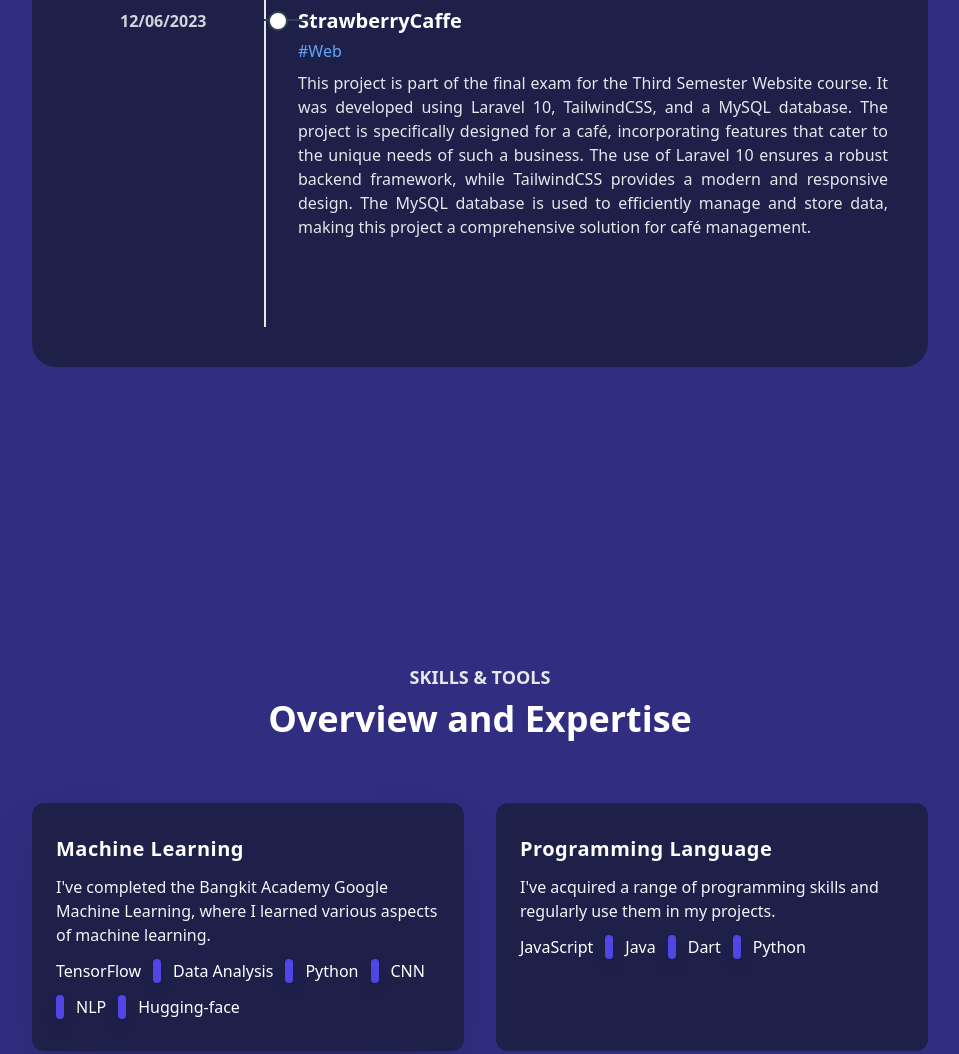
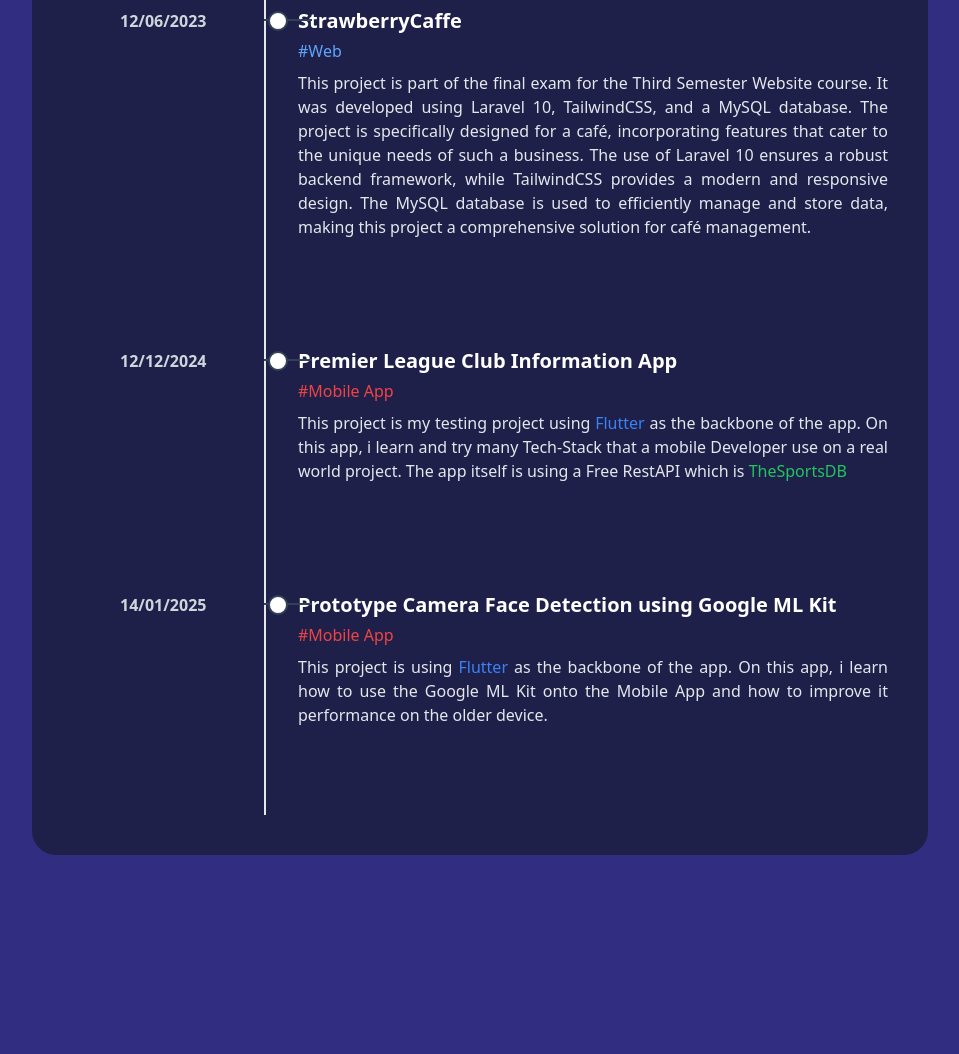
Before and after one commit to DXR3IN/portofolio, a website: page index.html in a window 1280 px wide. Shown: the part 2305-3359 px from the top of the page, without its empty margins (160-1119 px from the left). Drawn offline with nearby package versions, Linux system fonts and the light colour scheme.

Commit message:
update data for 5 Februari 2025

```diff
--- a/index.html
+++ b/index.html
@@ -350,9 +350,9 @@
                     </div>
                     <div class="container flex">
                       <div class="-mt-12">
-                        <h2 class="text-white mt-1 text-xl font-semibold">
+                        <a href="https://github.com/rahmanfaisal0414/C241-PS042-Capstone-Yap2Type"><h2 class="text-white mt-1 text-xl font-semibold">
                           Yap2Type
-                        </h2>
+                        </h2></a>
                         <div class="mb-2 mt-1">
                           <span class="text-green-500">#App</span>
                           <p class="text-gray-200 mt-2 text-justify">
@@ -414,9 +414,9 @@
                     </div>
                     <div class="container flex">
                       <div class="-mt-12">
-                        <h2 class="text-white mt-1 text-xl font-semibold">
+                        <a href="https://github.com/DXR3IN/Strawberry-Caffe"><h2 class="text-white mt-1 text-xl font-semibold">
                           StrawberryCaffe
-                        </h2>
+                        </h2></a>
                         <div class="mb-2 mt-1">
                           <span class="text-blue-400">#Web</span>
                           <p class="text-gray-200 mt-2 text-justify">
@@ -435,7 +435,108 @@
                         </div>
                       </div>
                     </div>
+
                   </article>
+
+
+                </div>
+              </div>
+              <div class="flex flex-row gap-8">
+                <!-- LG -->
+                <div class="mx-auto hidden max-w-40 px-12 md:block md:pb-24">
+                  <div
+                    class="relative top-0 mt-4 pt-1.5 md:sticky md:top-[86px]"
+                  >
+                    <div
+                      class="text-gray-300 flex-grow font-sora font-semibold"
+                    >
+                      <time datetime="2022-02-11" class="w-20">12/12/2024</time>
+                    </div>
+                  </div>
+                </div>
+                <div class="border-divider-dark items-stretch border"></div>
+                <div
+                  class="flex min-w-0 flex-1 flex-col gap-16 md:gap-0 md:py-4"
+                >
+                <article class="md:pb-16">
+                  <div
+                    class="fm:relative fm:top-0 pointer-events-none sticky top-[86px] -ml-10 pb-12 md:-ml-[2rem] lg:-ml-[3%]"
+                  >
+                    <div
+                      class="absolute -ml-0.5 mt-2.5 h-4 w-4 rounded-full border-2 border-slate-700 bg-white dark:border-slate-300 dark:bg-slate-900 md:-ml-3 md:mt-2 md:h-5 md:w-5"
+                    ></div>
+                    <div
+                      class="absolute z-[-1] -ml-2 mt-4 w-8 border border-slate-700 dark:border-slate-300 md:-ml-4 md:w-10 lg:w-12"
+                    ></div>
+                  </div>
+                  <div class="container flex">
+                    <div class="-mt-12">
+                      <a href="https://github.com/DXR3IN/Football-Club-Flutter-App"><h2 class="text-white mt-1 text-xl font-semibold">
+                        Premier League Club Information App
+                      </h2></a>
+                      <div class="mb-2 mt-1">
+                        <span class="text-red-500">#Mobile App</span>
+                        <p class="text-gray-200 mt-2 text-justify">
+                          This project is my testing project using <a class="text-blue-500">Flutter</a> as the backbone
+                          of the app. On this app, i learn and try many Tech-Stack that a mobile Developer
+                          use on a real world project. The app itself is using a Free RestAPI which is <a class="text-green-500" href="https://www.thesportsdb.com/api.php">TheSportsDB</a>
+                        </p>
+                      </div>
+                    </div>
+                  </div>
+
+                </article>
+
+
+                </div>
+              </div>
+              <div class="flex flex-row gap-8">
+                <!-- LG -->
+                <div class="mx-auto hidden max-w-40 px-12 md:block md:pb-24">
+                  <div
+                    class="relative top-0 mt-4 pt-1.5 md:sticky md:top-[86px]"
+                  >
+                    <div
+                      class="text-gray-300 flex-grow font-sora font-semibold"
+                    >
+                      <time datetime="2022-02-11" class="w-20">14/01/2025</time>
+                    </div>
+                  </div>
+                </div>
+                <div class="border-divider-dark items-stretch border"></div>
+                <div
+                  class="flex min-w-0 flex-1 flex-col gap-16 md:gap-0 md:py-4"
+                >
+                <article class="md:pb-16">
+                  <div
+                    class="fm:relative fm:top-0 pointer-events-none sticky top-[86px] -ml-10 pb-12 md:-ml-[2rem] lg:-ml-[3%]"
+                  >
+                    <div
+                      class="absolute -ml-0.5 mt-2.5 h-4 w-4 rounded-full border-2 border-slate-700 bg-white dark:border-slate-300 dark:bg-slate-900 md:-ml-3 md:mt-2 md:h-5 md:w-5"
+                    ></div>
+                    <div
+                      class="absolute z-[-1] -ml-2 mt-4 w-8 border border-slate-700 dark:border-slate-300 md:-ml-4 md:w-10 lg:w-12"
+                    ></div>
+                  </div>
+                  <div class="container flex">
+                    <div class="-mt-12">
+                      <a href="https://github.com/DXR3IN/Face-Detection-Camera"><h2 class="text-white mt-1 text-xl font-semibold">
+                        Prototype Camera Face Detection using Google ML Kit
+                      </h2></a>
+                      <div class="mb-2 mt-1">
+                        <span class="text-red-500">#Mobile App</span>
+                        <p class="text-gray-200 mt-2 text-justify">
+                          This project is using <a class="text-blue-500">Flutter</a> as the backbone
+                          of the app. On this app, i learn how to use the Google ML Kit onto the Mobile App
+                          and how to improve it performance on the older device.
+                        </p>
+                      </div>
+                    </div>
+                  </div>
+
+                </article>
+
+
                 </div>
               </div>
             </div>
@@ -708,7 +809,8 @@
                 Indonesian technology companies and startups, fully supported by
                 Google, GoTo, and Traveloka.
               </p>
-              <h3 class="font-bold italic text-red-600 text-2xl mt-6">Still on Progress: End 15 July 2024</h3>
+              <h3 class="font-bold italic text-red-600 text-2xl mt-6">End 15 July 2024</h3>
+              <a href="https://drive.google.com/file/d/1YZ5tcYQHrc_XfUvSS119OdumQjTc35MD/view?usp=sharing"><h3 class="font-bold italic text-red-600 underline text-2xl mt-6">Certificate and Point</h3></a>
             </div>
           </div>
 
```
